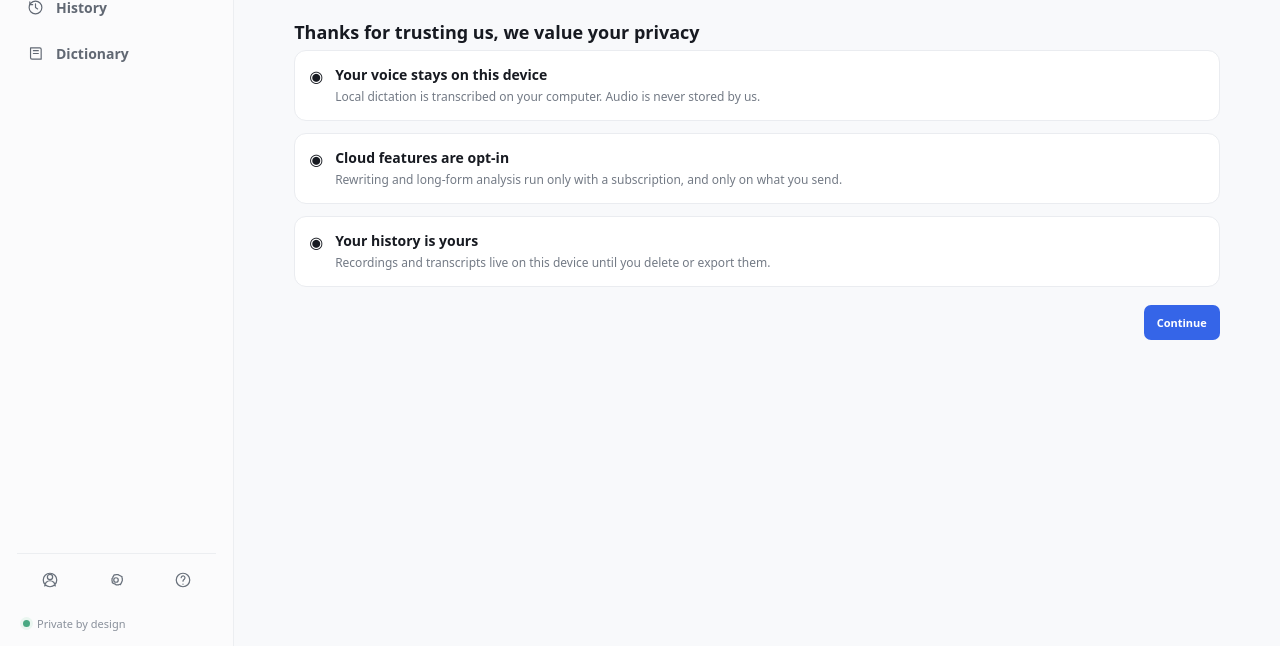
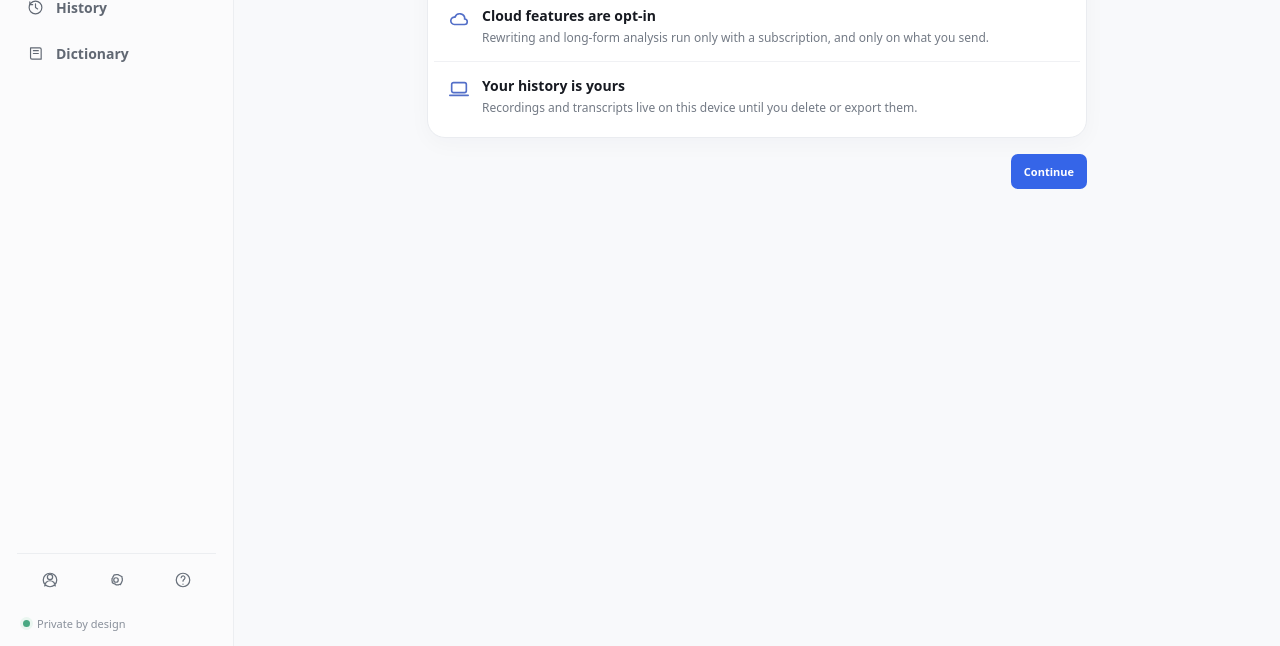
Before and after one commit to dem-5on/whisper, a website built with Vite: page linux-app/index.html in a window 1280 px wide. Shown: the part 154-800 px from the top of the page. Built offline with nearby package versions, Linux system fonts and the light colour scheme.

Commit message:
Center welcome privacy card; per-screen setup headers

```diff
--- a/linux-app/index.html
+++ b/linux-app/index.html
@@ -30,15 +30,16 @@
       </aside>
 
       <main class="workspace">
-        <section class="page" id="page-setup" hidden><div class="setup-crumb"><span data-phase="welcome">Welcome</span><span>›</span><span data-phase="setup">Set up</span><span>›</span><span data-phase="experience">Experience it</span></div><div class="page-intro"><div><p class="eyebrow" id="setup-eyebrow">FIRST-RUN SETUP</p><h1 id="setup-title">Choose your shortcuts</h1><p id="setup-subtitle">Press a key or combination for each mode, in order. The same key starts and stops recording.</p></div><ol class="setup-progress" id="setup-progress" hidden></ol></div>
+        <section class="page" id="page-setup" hidden><div class="setup-crumb"><span data-phase="welcome">Welcome</span><span>›</span><span data-phase="setup">Set up</span><span>›</span><span data-phase="experience">Experience it</span></div><div class="page-intro" id="setup-head"><div><p class="eyebrow" id="setup-eyebrow">FIRST-RUN SETUP</p><h1 id="setup-title">Choose your shortcuts</h1><p id="setup-subtitle">Press a key or combination for each mode, in order. The same key starts and stops recording.</p></div><ol class="setup-progress" id="setup-progress" hidden></ol></div>
         <div class="setup-step-page" data-setup-page="welcome">
-          <h2 class="setup-h2">Thanks for trusting us, we value your privacy</h2>
-          <div class="privacy-points">
-            <div class="privacy-point"><span>◉</span><div><strong>Your voice stays on this device</strong><small>Local dictation is transcribed on your computer. Audio is never stored by us.</small></div></div>
-            <div class="privacy-point"><span>◉</span><div><strong>Cloud features are opt-in</strong><small>Rewriting and long-form analysis run only with a subscription, and only on what you send.</small></div></div>
-            <div class="privacy-point"><span>◉</span><div><strong>Your history is yours</strong><small>Recordings and transcripts live on this device until you delete or export them.</small></div></div>
+          <div class="setup-centered">
+          <div class="privacy-card">
+            <div class="privacy-point"><svg viewBox="0 0 24 24" aria-hidden="true"><rect x="5" y="10" width="14" height="10" rx="2"/><path d="M8 10V7a4 4 0 0 1 8 0v3"/></svg><div><strong>Your voice stays on this device</strong><small>Local dictation is transcribed on your computer. Audio is never stored by us.</small></div></div>
+            <div class="privacy-point"><svg viewBox="0 0 24 24" aria-hidden="true"><path d="M7 18a4 4 0 1 1 .6-7.96A5.5 5.5 0 0 1 18.3 12H18a3 3 0 0 1 0 6z"/></svg><div><strong>Cloud features are opt-in</strong><small>Rewriting and long-form analysis run only with a subscription, and only on what you send.</small></div></div>
+            <div class="privacy-point"><svg viewBox="0 0 24 24" aria-hidden="true"><rect x="4" y="5" width="16" height="11" rx="2"/><path d="M2 19h20"/></svg><div><strong>Your history is yours</strong><small>Recordings and transcripts live on this device until you delete or export them.</small></div></div>
           </div>
           <div class="dialog-actions setup-actions"><span></span><button class="primary-button" data-setup-go="shortcuts" type="button">Continue</button></div>
+          </div>
         </div>
         <div class="setup-step-page" data-setup-page="shortcuts" hidden>
           <div id="shortcut-tests"></div>
--- a/linux-app/src/main.js
+++ b/linux-app/src/main.js
@@ -753,6 +753,8 @@ const SETUP_PHASE = {
 
 function showSetup(name) {
   setupScreen = name;
+  const head = document.querySelector("#setup-head");
+  if (head) head.hidden = name !== "shortcuts";
   document.querySelectorAll("[data-setup-page]").forEach((page) => {
     page.hidden = page.dataset.setupPage !== name;
   });
--- a/linux-app/src/style.css
+++ b/linux-app/src/style.css
@@ -336,3 +336,11 @@ h1,h2,h3,p { margin-top:0; }
 .summary-card code { padding:6px 12px; border:1px solid #d5dbea; border-radius:8px; background:#fff; font-size:13px; }
 .kbd-chip { padding:4px 10px; border:1px solid #d5dbea; border-radius:8px; background:#f4f6fb; font-size:13px; }
 .setup-backrow { width:100%; text-align:left; }
+
+/* Welcome: centered privacy card */
+.setup-centered { max-width:660px; margin:0 auto; }
+.privacy-card { padding:6px; border:1px solid #eaecf0; border-radius:18px; background:#fff; box-shadow:0 6px 22px #14204108; }
+.privacy-card .privacy-point { border:0; border-radius:0; background:transparent; box-shadow:none; }
+.privacy-card .privacy-point + .privacy-point { border-top:1px solid #f0f1f4; }
+.privacy-point svg { width:22px; height:22px; flex:none; margin-top:2px; fill:none; stroke:#536fc8; stroke-width:1.8; stroke-linecap:round; stroke-linejoin:round; }
+.setup-centered .setup-actions { margin-top:16px; }
```
